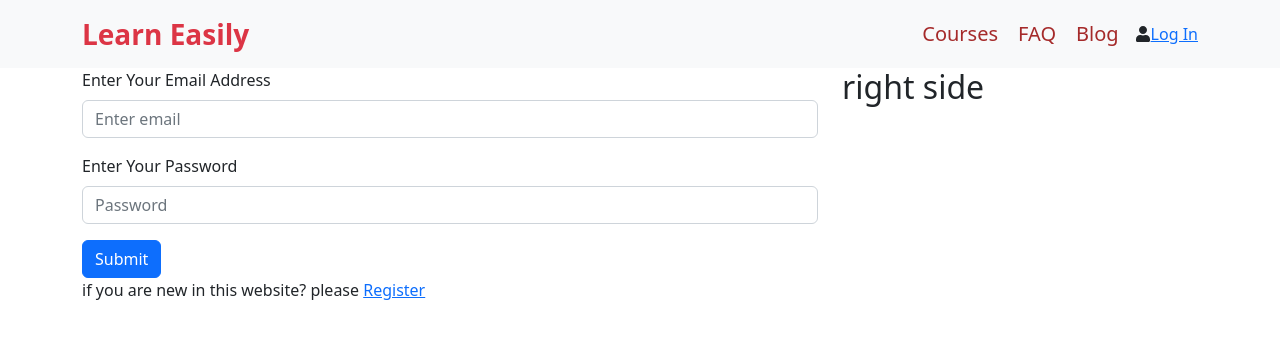
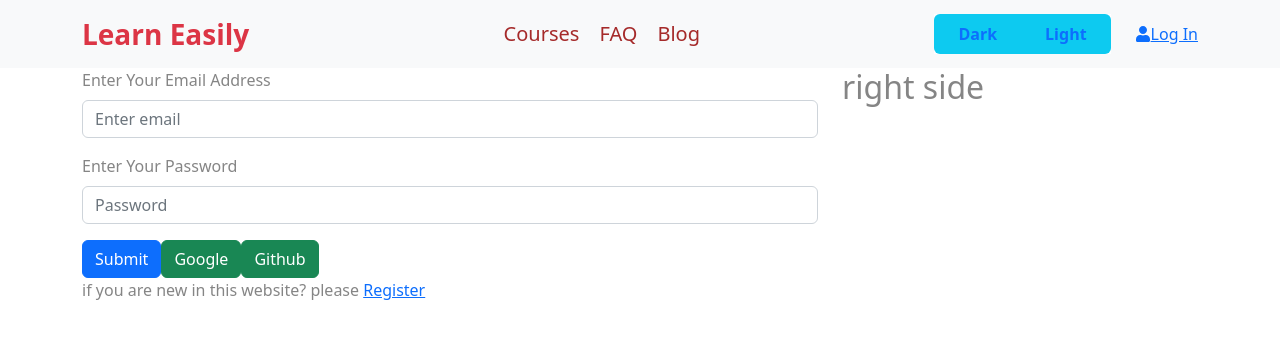
Before and after one commit to shuvo90901/Learn-Easily-Client-Side, a React (Create React App) app: page /login in a window 1280 px wide. Shown: the top 338 px of the page. Built offline with nearby package versions, Linux system fonts and the light colour scheme; no server answers.

Commit message:
dark light added

```diff
--- a/src/components/Header/Header.js
+++ b/src/components/Header/Header.js
@@ -8,6 +8,7 @@ import { FaExternalLinkAlt, FaUser } from "react-icons/fa";
 import { useContext } from 'react';
 import { AuthContext } from '../../Contexts/AuthProvider/AuthProvider';
 import { Image } from 'react-bootstrap';
+import ToggleDarkLight from '../ToggleDarkLight/ToggleDarkLight';
 
 const Header = () => {
     const { logOut, user } = useContext(AuthContext)
@@ -26,12 +27,17 @@ const Header = () => {
                     <Nav className="me-auto">
 
                     </Nav>
-                    <Nav className='align-items-center'>
+                    <Nav className="me-auto">
                         <Link className='nav-topic'>Courses</Link>
                         <Link className='nav-topic'>FAQ</Link>
                         <Link className='nav-topic pe-3'>Blog</Link>
+                    </Nav>
+                    <Nav className='align-items-center text-primary'>
+                        <ToggleDarkLight></ToggleDarkLight>
 
-                        {user?.displayName}
+                        <div className='ms-4'>
+                            {user?.displayName}
+                        </div>
                         <div title={user?.displayName}>
                             {
                                 user?.photoURL ?
@@ -45,13 +51,10 @@ const Header = () => {
                         </div>
                         {
                             user ?
-                                <FaExternalLinkAlt onClick={handleLogOut}></FaExternalLinkAlt>
+                                <FaExternalLinkAlt title='logOut' onClick={handleLogOut}></FaExternalLinkAlt>
                                 :
                                 <Link to='/login'>Log In</Link>
                         }
-
-
-
 
                     </Nav>
                 </Navbar.Collapse>
--- a/src/components/Login/Login.js
+++ b/src/components/Login/Login.js
@@ -1,3 +1,4 @@
+import { GithubAuthProvider, GoogleAuthProvider } from 'firebase/auth';
 import React from 'react';
 import { useContext } from 'react';
 import Button from 'react-bootstrap/Button';
@@ -7,7 +8,7 @@ import { AuthContext } from '../../Contexts/AuthProvider/AuthProvider';
 
 const Login = () => {
 
-    const { signIn } = useContext(AuthContext)
+    const { signIn, providerLogin } = useContext(AuthContext)
     const handleSubmit = event => {
         event.preventDefault();
         const form = event.target;
@@ -18,6 +19,27 @@ const Login = () => {
         signIn(email, password)
             .then(result => {
                 const user = result;
+                console.log(user)
+            })
+            .catch(error => console.error(error))
+    }
+    const googleProvider = new GoogleAuthProvider();
+
+    const handleGoogleSignIn = () => {
+        providerLogin(googleProvider)
+            .then(result => {
+                const user = result.user;
+                console.log(user)
+            })
+            .catch(error => console.error(error))
+    }
+
+    const githubProvider = new GithubAuthProvider();
+
+    const handleGithubSignIn = () => {
+        providerLogin(githubProvider)
+            .then(result => {
+                const user = result.user;
                 console.log(user)
             })
             .catch(error => console.error(error))
@@ -36,6 +58,8 @@ const Login = () => {
             <Button variant="primary" type="submit">
                 Submit
             </Button>
+            <Button onClick={handleGoogleSignIn} variant="success">Google</Button>
+            <Button onClick={handleGithubSignIn} variant="success">Github</Button>
             <p>if you are new in this website? please <Link to='/register'>Register</Link> </p>
         </Form>
     );
--- a/src/components/Register/Register.js
+++ b/src/components/Register/Register.js
@@ -7,7 +7,7 @@ import { Link } from 'react-router-dom';
 import { AuthContext } from '../../Contexts/AuthProvider/AuthProvider';
 
 const Register = () => {
-    const { user, createUser, providerLogin } = useContext(AuthContext)
+    const { createUser, providerLogin } = useContext(AuthContext)
 
     const handleSubmit = event => {
         event.preventDefault();
--- /dev/null
+++ b/src/components/ToggleDarkLight/ToggleDarkLight.css
@@ -0,0 +1,18 @@
+.dark {
+    background-color: #333;
+    color: #fff;
+}
+
+
+.light {
+    background-color: #fff;
+    color: rgba(51, 51, 51, 0.6);
+}
+
+.btn-dark:hover {
+    color: rgba(0, 0, 255, 0.219);
+}
+
+.btn-light:hover {
+    color: rgba(0, 0, 255, 0.219);
+}
--- /dev/null
+++ b/src/components/ToggleDarkLight/ToggleDarkLight.js
@@ -0,0 +1,24 @@
+import React, { useState, useEffect } from 'react';
+import './ToggleDarkLight.css'
+
+function ToggleDarkLight() {
+    const [theme, setTheme] = useState('light');
+    const toggleTheme = () => {
+        setTheme('dark')
+    };
+    const toogleThemeLight = () => {
+        setTheme('light')
+    }
+    useEffect(() => {
+        document.body.className = theme;
+    }, [theme]);
+    return (
+        <div className={`ToggleDarkLight ${theme}`}>
+            <div className='bg-info rounded py-2 px-4 text-primary fw-bold'>
+                <button className='btn-dark' onClick={toggleTheme}>Dark</button>
+                <button className='btn-light ps-5' onClick={toogleThemeLight}>Light</button>
+            </div>
+        </div>
+    );
+}
+export default ToggleDarkLight;
```
